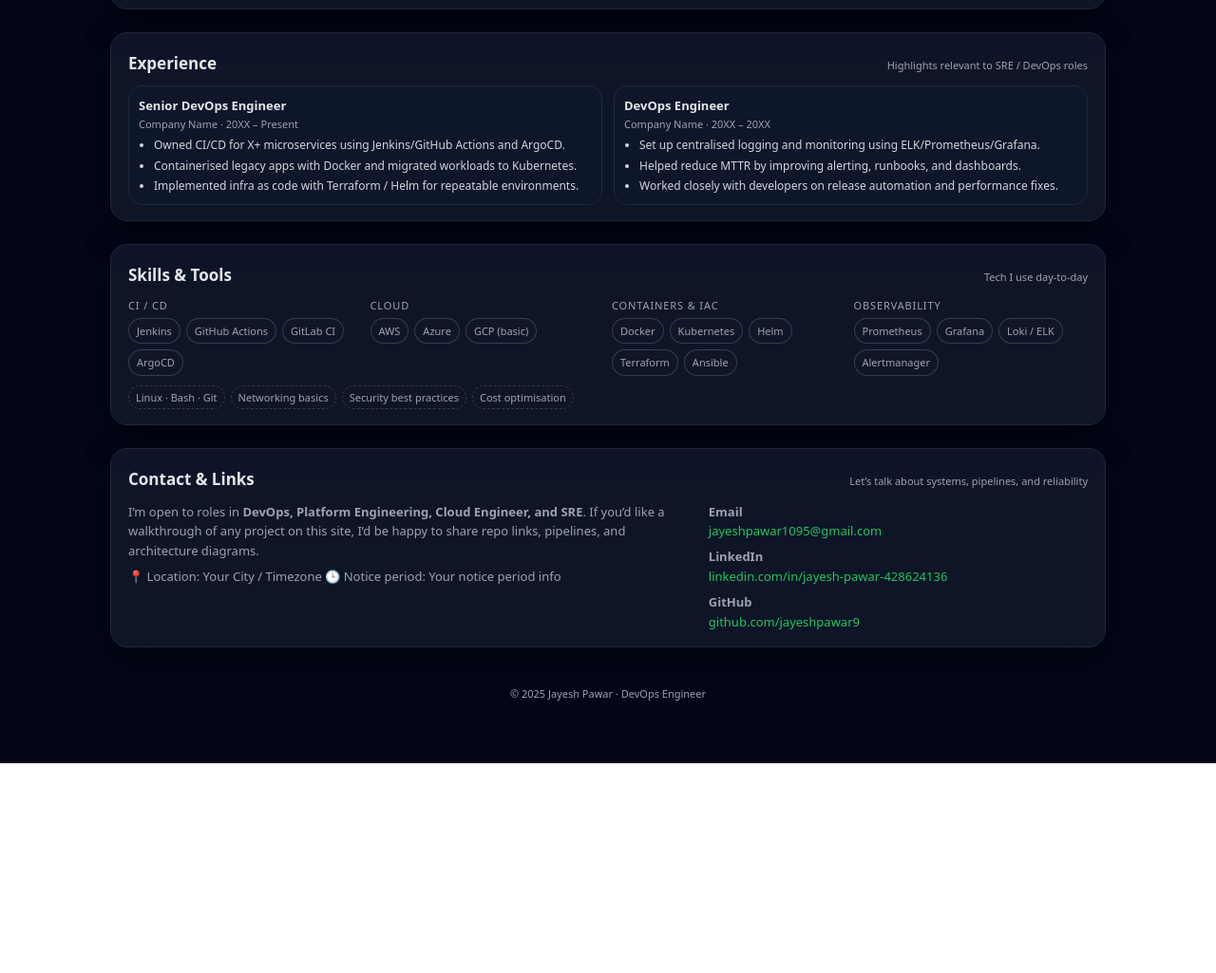
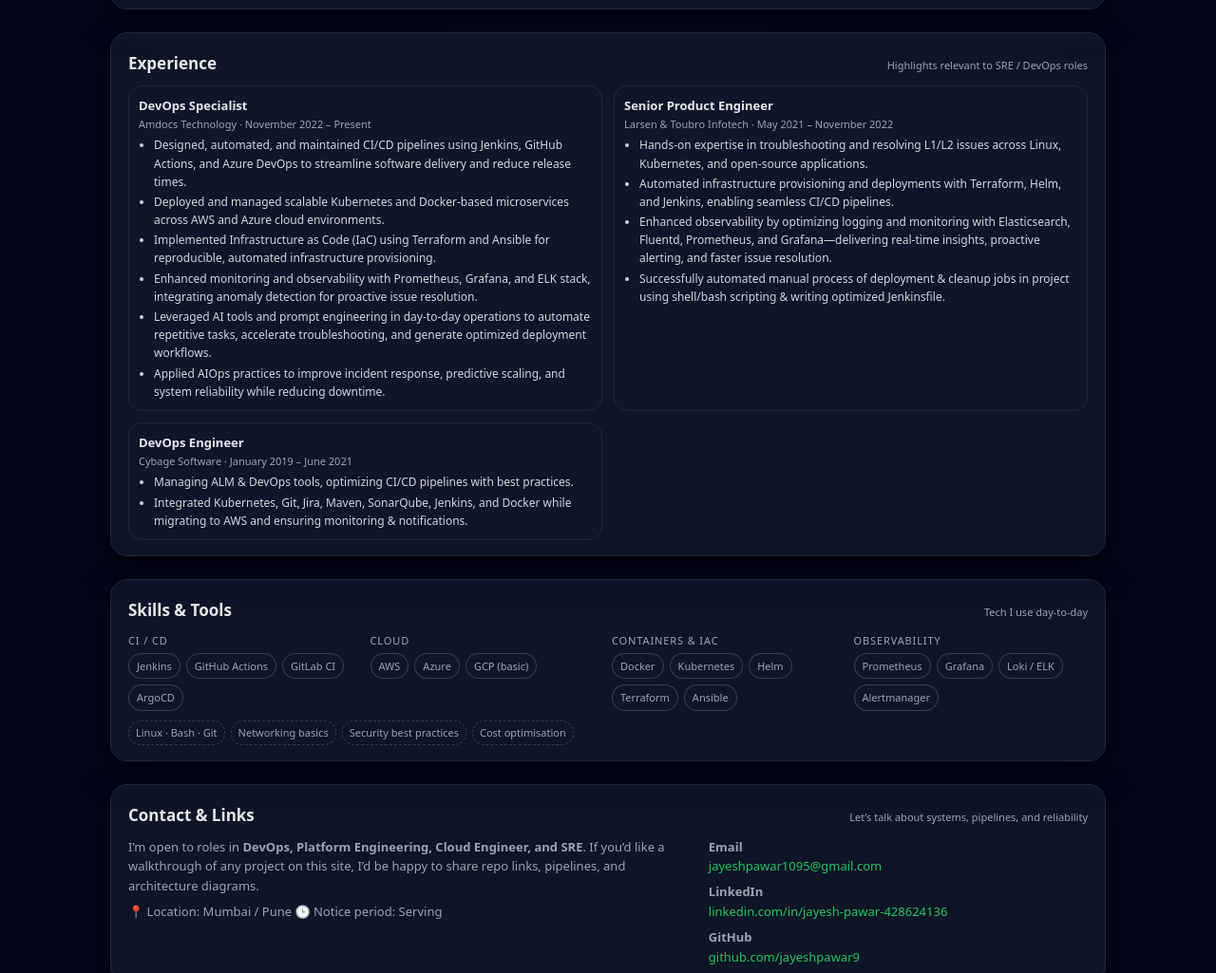
Before and after one commit to jayeshpawar9/jayesh-pawar.github.io, a plain HTML site: page index.html in a window 1280 px wide. Shown: the part 1182-2207 px from the top of the page at 95% size. Before the commit the page ends 1986 px from the top, so only its background shows below. Drawn offline with Linux system fonts and the light colour scheme.

Commit message:
Update index.html

```diff
--- a/index.html
+++ b/index.html
@@ -453,7 +453,7 @@
       <div>
         <div class="name">Jayesh Pawar</div>
         <div style="font-size: 12px; color: var(--muted);">
-          DevOps Engineer · Cloud & CI/CD
+          DevOps Expert · Cloud & CI/CD
         </div>
       </div>
       <nav>
@@ -633,21 +633,33 @@
         </div>
         <div class="grid-2">
           <article class="timeline-item">
-            <h3>Senior DevOps Engineer</h3>
-            <div class="timeline-meta">Company Name · 20XX – Present</div>
+            <h3>DevOps Specialist</h3>
+            <div class="timeline-meta">Amdocs Technology · November 2022 – Present</div>
             <ul>
-              <li>Owned CI/CD for X+ microservices using Jenkins/GitHub Actions and ArgoCD.</li>
-              <li>Containerised legacy apps with Docker and migrated workloads to Kubernetes.</li>
-              <li>Implemented infra as code with Terraform / Helm for repeatable environments.</li>
+              <li>Designed, automated, and maintained CI/CD pipelines using Jenkins, GitHub Actions, and Azure DevOps to streamline software delivery and reduce release times.</li>
+              <li>Deployed and managed scalable Kubernetes and Docker-based microservices across AWS and Azure cloud environments.</li>
+              <li>Implemented Infrastructure as Code (IaC) using Terraform and Ansible for reproducible, automated infrastructure provisioning.</li>
+              <li>Enhanced monitoring and observability with Prometheus, Grafana, and ELK stack, integrating anomaly detection for proactive issue resolution.</li>
+              <li>Leveraged AI tools and prompt engineering in day-to-day operations to automate repetitive tasks, accelerate troubleshooting, and generate optimized deployment workflows.</li>
+              <li>Applied AIOps practices to improve incident response, predictive scaling, and system reliability while reducing downtime.</li>
+            </ul>
+          </article>
+          <article class="timeline-item">
+            <h3>Senior Product Engineer</h3>
+            <div class="timeline-meta">Larsen & Toubro Infotech · May 2021 – November 2022</div>
+            <ul>
+              <li>Hands-on expertise in troubleshooting and resolving L1/L2 issues across Linux, Kubernetes, and open-source applications.</li>
+              <li>Automated infrastructure provisioning and deployments with Terraform, Helm, and Jenkins, enabling seamless CI/CD pipelines.</li>
+              <li>Enhanced observability by optimizing logging and monitoring with Elasticsearch, Fluentd, Prometheus, and Grafana—delivering real-time insights, proactive alerting, and faster issue resolution.</li>
+              <li>Successfully automated manual process of deployment & cleanup jobs in project using shell/bash scripting & writing optimized Jenkinsfile.</li>
             </ul>
           </article>
           <article class="timeline-item">
             <h3>DevOps Engineer</h3>
-            <div class="timeline-meta">Company Name · 20XX – 20XX</div>
+            <div class="timeline-meta">Cybage Software · January 2019 – June 2021</div>
             <ul>
-              <li>Set up centralised logging and monitoring using ELK/Prometheus/Grafana.</li>
-              <li>Helped reduce MTTR by improving alerting, runbooks, and dashboards.</li>
-              <li>Worked closely with developers on release automation and performance fixes.</li>
+              <li>Managing ALM & DevOps tools, optimizing CI/CD pipelines with best practices.</li>
+              <li>Integrated Kubernetes, Git, Jira, Maven, SonarQube, Jenkins, and Docker while migrating to AWS and ensuring monitoring & notifications.</li>
             </ul>
           </article>
         </div>
@@ -717,8 +729,8 @@
               pipelines, and architecture diagrams.
             </p>
             <p style="margin-top: 6px;">
-              📍 Location: Your City / Timezone
-              🕒 Notice period: Your notice period info
+              📍 Location: Mumbai / Pune
+              🕒 Notice period: Serving
             </p>
           </div>
           <div class="contact-item">
```
